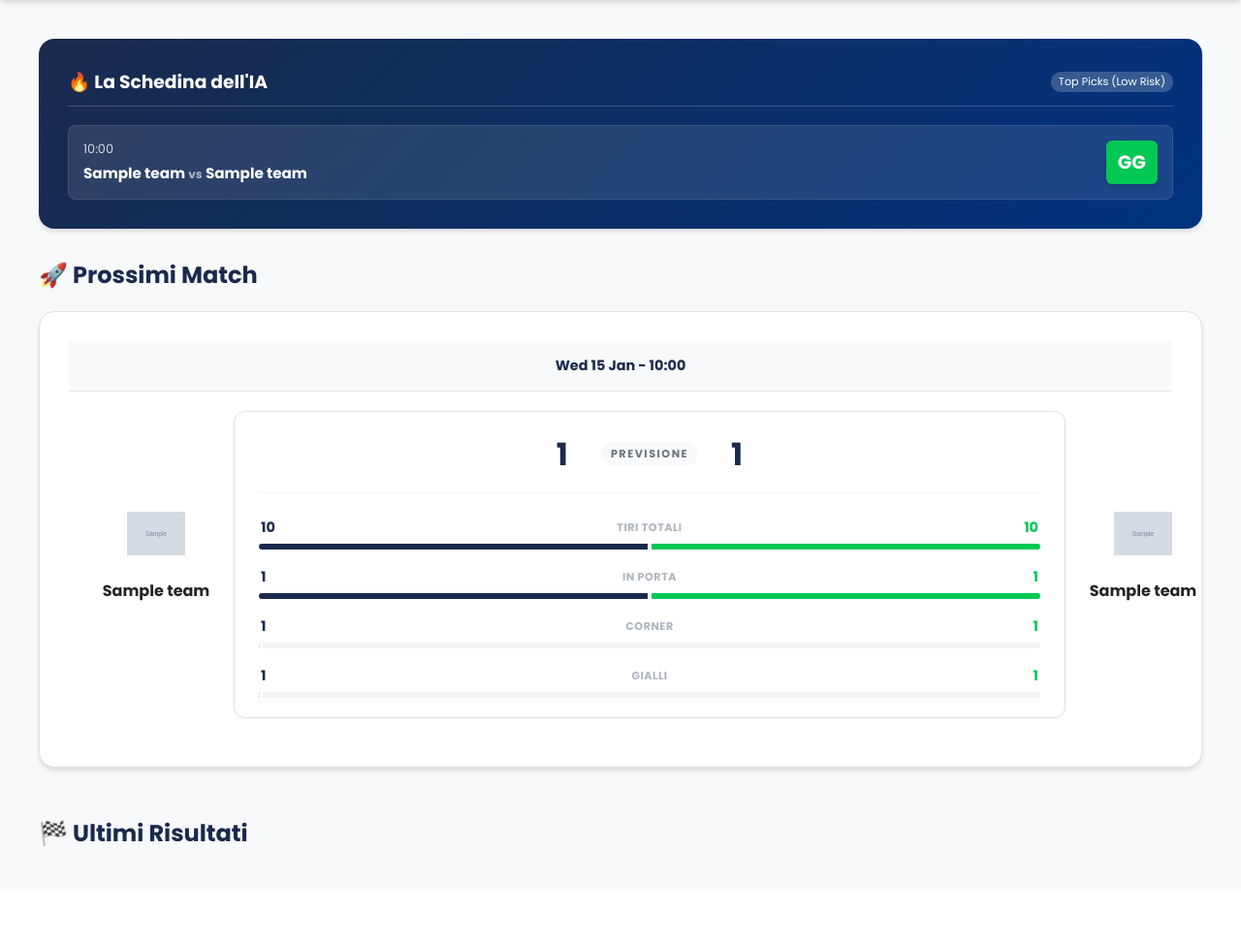
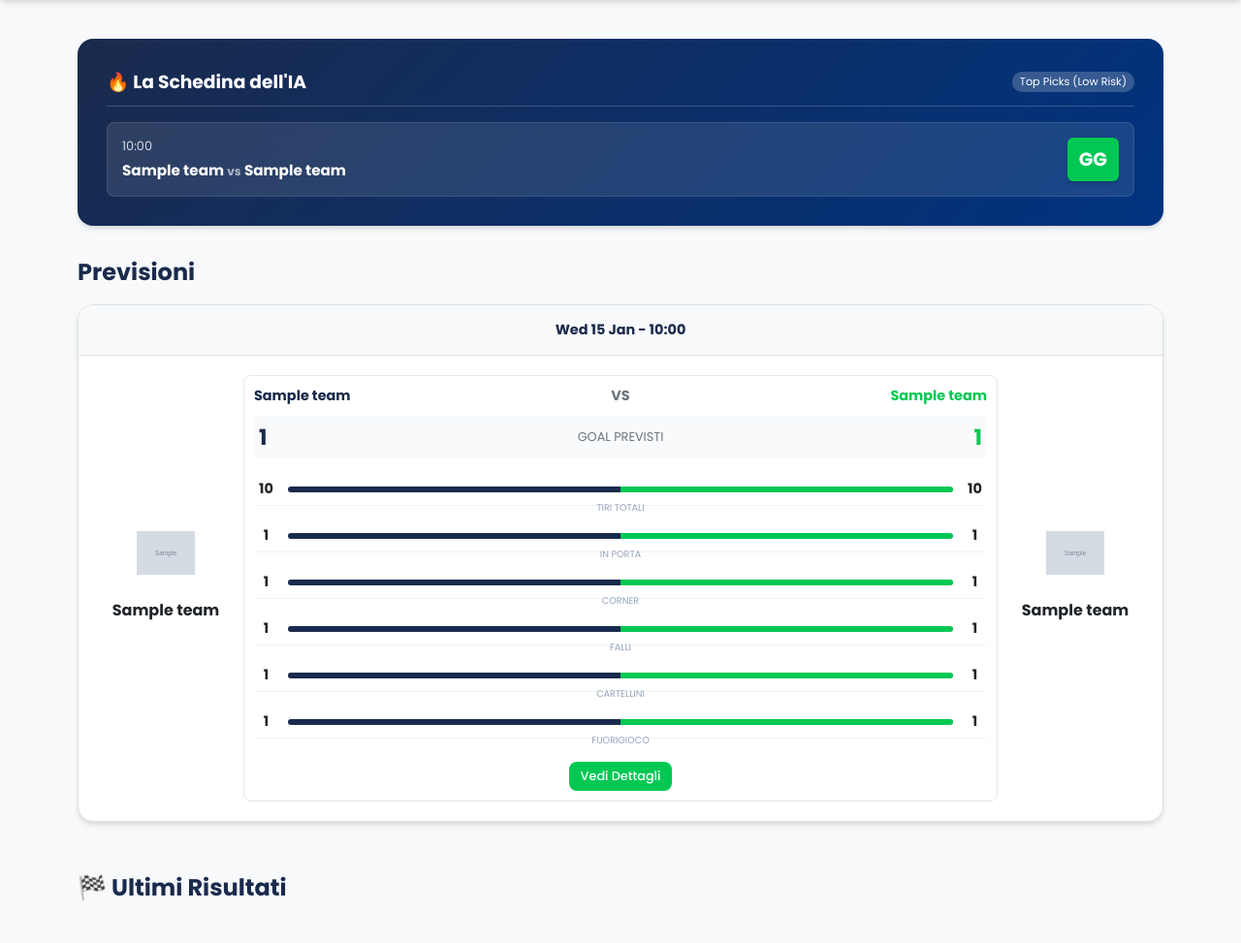
Before and after one commit to Ventus2202/VentusBet-Project, a Django app: page / in a window 1280 px wide. Shown: the part 80-1053 px from the top of the page at 97% size. Before the commit the page ends 954 px from the top, so only its background shows below. Run offline with Django 5.2, Linux system fonts and the light colour scheme; tables that the repository leaves empty hold one stand-in row (values such as "Sample post"); grey boxes marked "Sample" are stand-in pictures.

Commit message:
Improve dashboard UI and add components

```diff
--- a/predictors/templates/predictors/dashboard.html
+++ b/predictors/templates/predictors/dashboard.html
@@ -33,11 +33,11 @@
 
 <!-- SEZIONE 1: PARTITE FUTURE (PREVISIONI) -->
 <div style="margin-bottom: 50px;">
-    <h2>🚀 Prossimi Match</h2>
+    <h2>Previsioni</h2>
 
     {% for item in upcoming_matches %}
-    <div class="card match-card-link">
-        <a href="{% url 'match_detail' item.match.id %}" class="match-card-anchor"></a>
+    <div class="card match-card match-card-link">
+
         <div class="match-card-header">
             {{ item.match.date_time|date:"D d M - H:i" }}
         </div>
@@ -60,79 +60,102 @@
                 </div>
             </div>
 
-            <!-- Box Previsione Statistiche -->
+        <!-- Box Previsione Statistiche con BARRE -->
         {% if item.prediction %}
-            <div class="prediction-box">
+        <div style="background: white; border: 1px solid #e2e8f0; border-radius: 8px; padding: 10px; min-width: 300px; flex-grow: 1; margin: 0 20px;">
 
-                <div class="prediction-header">
-                    <div class="score-container">
-                        <span class="main-score home-score">{{ item.prediction.home_goals }}</span>
-                        <div class="score-label-group">
-                            <span class="vs-label">PREVISIONE</span>
-                        </div>
-                        <span class="main-score away-score">{{ item.prediction.away_goals }}</span>
-                    </div>
+            <!-- Intestazione Squadre -->
+            <div style="display: flex; justify-content: space-between; margin-bottom: 10px; font-size: 0.9em; font-weight: bold; color: var(--text-muted);">
+                <span style="color: var(--primary-color)">{{ item.match.home_team.short_name|default:"Casa" }}</span>
+                <span>VS</span>
+                <span style="color: var(--accent-color)">{{ item.match.away_team.short_name|default:"Ospite" }}</span>
             </div>
 
-                <div class="stats-bars-container">
-
-                    <div class="stat-unit">
-                        <div class="stat-top">
-                            <span class="stat-value">{{ item.prediction.home_total_shots }}</span>
-                            <span class="stat-name">TIRI TOTALI</span>
-                            <span class="stat-value">{{ item.prediction.away_total_shots }}</span>
-                        </div>
-                        <div class="progress-track">
-                            <div class="bar home-bar" style="flex-grow: {{ item.prediction.home_total_shots }};"></div>
-                            <div class="bar-separator"></div>
-                            <div class="bar away-bar" style="flex-grow: {{ item.prediction.away_total_shots }};"></div>
-                        </div>
+            <!-- GOAL (In grande) -->
+            <div style="display: flex; justify-content: space-between; align-items: center; margin-bottom: 15px; background: #f8fafc; padding: 5px; border-radius: 5px;">
+                <span style="font-size: 1.4em; font-weight: bold; color: var(--primary-color);">{{ item.prediction.home_goals }}</span>
+                <span style="font-size: 0.8em; color: var(--text-muted);">GOAL PREVISTI</span>
+                <span style="font-size: 1.4em; font-weight: bold; color: var(--accent-color);">{{ item.prediction.away_goals }}</span>
             </div>
 
-                    <div class="stat-unit">
-                        <div class="stat-top">
-                            <span class="stat-value">{{ item.prediction.home_shots_on_target }}</span>
-                            <span class="stat-name">IN PORTA</span>
-                            <span class="stat-value">{{ item.prediction.away_shots_on_target }}</span>
+            <!-- STATISTICHE CON BARRE -->
+            <!-- Helper: widthratio calcola la percentuale: (valore / totale) * 100 -->
+
+            <!-- Tiri Totali -->
+            <div class="stat-row">
+                <div class="stat-val">{{ item.prediction.home_total_shots }}</div>
+                <div class="stat-bar-container">
+                    <div class="stat-bar-home" style="width: {% widthratio item.prediction.home_total_shots item.prediction.home_total_shots|add:item.prediction.away_total_shots 100 %}%;"></div>
+                    <div class="stat-bar-away" style="flex-grow: 1;"></div>
                 </div>
-                        <div class="progress-track">
-                            <div class="bar home-bar" style="flex-grow: {{ item.prediction.home_shots_on_target }};"></div>
-                            <div class="bar-separator"></div>
-                            <div class="bar away-bar" style="flex-grow: {{ item.prediction.away_shots_on_target }};"></div>
+                <div class="stat-val">{{ item.prediction.away_total_shots }}</div>
             </div>
+            <div style="text-align: center; font-size: 0.6em; color: #94a3b8; margin-top: -5px; margin-bottom: 5px;">TIRI TOTALI</div>
+
+            <!-- Tiri in Porta -->
+            <div class="stat-row">
+                <div class="stat-val">{{ item.prediction.home_shots_on_target }}</div>
+                <div class="stat-bar-container">
+                    <div class="stat-bar-home" style="width: {% widthratio item.prediction.home_shots_on_target item.prediction.home_shots_on_target|add:item.prediction.away_shots_on_target 100 %}%;"></div>
+                    <div class="stat-bar-away" style="flex-grow: 1;"></div>
                 </div>
+                <div class="stat-val">{{ item.prediction.away_shots_on_target }}</div>
+            </div>
+            <div style="text-align: center; font-size: 0.6em; color: #94a3b8; margin-top: -5px; margin-bottom: 5px;">IN PORTA</div>
 
-                    <div class="stat-unit">
-                        <div class="stat-top">
-                            <span class="stat-value">{{ item.prediction.home_corners }}</span>
-                            <span class="stat-name">CORNER</span>
-                            <span class="stat-value">{{ item.prediction.away_corners }}</span>
+            <!-- Corner -->
+            <div class="stat-row">
+                <div class="stat-val">{{ item.prediction.home_corners }}</div>
+                <div class="stat-bar-container">
+                    <div class="stat-bar-home" style="width: {% widthratio item.prediction.home_corners item.prediction.home_corners|add:item.prediction.away_corners 100 %}%;"></div>
+                    <div class="stat-bar-away" style="flex-grow: 1;"></div>
                 </div>
-                        <div class="progress-track">
-                            <div class="bar home-bar" style="flex-grow: {{ item.prediction.home_corners|add:'0.1' }};"></div>
-                            <div class="bar-separator"></div>
-                            <div class="bar away-bar" style="flex-grow: {{ item.prediction.away_corners|add:'0.1' }};"></div>
+                <div class="stat-val">{{ item.prediction.away_corners }}</div>
             </div>
+            <div style="text-align: center; font-size: 0.6em; color: #94a3b8; margin-top: -5px; margin-bottom: 5px;">CORNER</div>
+
+            <!-- Falli (Inverso: meno è meglio, ma visivamente usiamo lo stesso standard) -->
+            <div class="stat-row">
+                <div class="stat-val">{{ item.prediction.home_fouls }}</div>
+                <div class="stat-bar-container">
+                    <div class="stat-bar-home" style="width: {% widthratio item.prediction.home_fouls item.prediction.home_fouls|add:item.prediction.away_fouls 100 %}%;"></div>
+                    <div class="stat-bar-away" style="flex-grow: 1;"></div>
                 </div>
+                <div class="stat-val">{{ item.prediction.away_fouls }}</div>
+            </div>
+            <div style="text-align: center; font-size: 0.6em; color: #94a3b8; margin-top: -5px; margin-bottom: 5px;">FALLI</div>
 
-                    <div class="stat-unit">
-                        <div class="stat-top">
-                            <span class="stat-value">{{ item.prediction.home_yellow_cards }}</span>
-                            <span class="stat-name">GIALLI</span>
-                            <span class="stat-value">{{ item.prediction.away_yellow_cards }}</span>
+            <!-- Cartellini -->
+            <div class="stat-row">
+                <div class="stat-val">{{ item.prediction.home_yellow_cards }}</div>
+                <div class="stat-bar-container">
+                    <div class="stat-bar-home" style="width: {% widthratio item.prediction.home_yellow_cards item.prediction.home_yellow_cards|add:item.prediction.away_yellow_cards 100 %}%;"></div>
+                    <div class="stat-bar-away" style="flex-grow: 1;"></div>
                 </div>
-                        <div class="progress-track">
-                            <div class="bar home-bar" style="flex-grow: {{ item.prediction.home_yellow_cards|add:'0.1' }};"></div>
-                            <div class="bar-separator"></div>
-                            <div class="bar away-bar" style="flex-grow: {{ item.prediction.away_yellow_cards|add:'0.1' }};"></div>
+                <div class="stat-val">{{ item.prediction.away_yellow_cards }}</div>
             </div>
+            <div style="text-align: center; font-size: 0.6em; color: #94a3b8; margin-top: -5px; margin-bottom: 5px;">CARTELLINI</div>
+
+            <!-- Fuorigioco -->
+            <div class="stat-row">
+                <div class="stat-val">{{ item.prediction.home_offsides }}</div>
+                <div class="stat-bar-container">
+                    <div class="stat-bar-home" style="width: {% widthratio item.prediction.home_offsides item.prediction.home_offsides|add:item.prediction.away_offsides 100 %}%;"></div>
+                    <div class="stat-bar-away" style="flex-grow: 1;"></div>
+                </div>
+                <div class="stat-val">{{ item.prediction.away_offsides }}</div>
+            </div>
+            <div style="text-align: center; font-size: 0.6em; color: #94a3b8; margin-top: -5px; margin-bottom: 5px;">FUORIGIOCO</div>
+
+            <div style="text-align: center; margin-top: 15px;">
+                <a href="{% url 'match_detail' item.match.id %}" class="btn" style="padding: 6px 12px; font-size: 0.8em;">Vedi Dettagli</a>
             </div>
 
         </div>
-            </div>
         {% else %}
-            <div class="prediction-placeholder">
-                <small>ANALISI IN CORSO...</small>
+        <div style="text-align: center; padding: 15px; opacity: 0.5;">
+            <div style="font-size: 1.5em;">⌛</div>
+            <small>In attesa...</small>
         </div>
         {% endif %}
 
--- a/static/css/style.css
+++ b/static/css/style.css
@@ -1,3 +1,9 @@
+*,
+*::before,
+*::after {
+    box-sizing: border-box;
+}
+
 :root {
     /* --- Premium Palette --- */
     --primary-color: #1a2a4c;    /* Deep, rich navy blue */
@@ -137,6 +143,7 @@
 h1, h2, h3 {
     color: var(--primary-color);
     font-weight: 700;
+    margin: 0 0 1rem 0;
 }
 
 .btn {
@@ -184,8 +191,8 @@
     transition: transform 0.3s ease, box-shadow 0.3s ease;
 }
 .match-card-link:hover {
-    transform: translateY(-5px);
-    box-shadow: var(--shadow-lg);
+    /* transform: translateY(-5px); */
+    /* box-shadow: var(--shadow-lg); */
 }
 
 .match-card-anchor {
@@ -217,6 +224,7 @@
     width: 120px;
     position: relative;
     z-index: 2; /* Ensures team links are clickable above the main anchor */
+    padding-bottom: 10px;
 }
 
 .team-link {
@@ -230,6 +238,11 @@
     width: 60px;
     object-fit: contain;
     margin: 0 auto 10px;
+    transition: transform 0.3s ease; /* Added for smooth animation */
+}
+
+.team-logo:hover {
+    transform: scale(1.1); /* Zoom effect on hover */
 }
 
 .logo-placeholder {
@@ -284,7 +297,7 @@
 
 
 /* Form indicators */
-.form-container { display: flex; justify-content: center; gap: 5px; margin-top: 10px; }
+.form-container { display: flex; justify-content: center; gap: 3px; margin-top: 10px; }
 .form-dot { width: 12px; height: 12px; border-radius: 50%; display: inline-block; }
 .form-W { background-color: var(--success); }
 .form-D { background-color: #adb5bd; }
@@ -522,3 +535,50 @@
         font-size: 1.6rem;
     }
 }
+
+/* --- BARRE STATISTICHE DASHBOARD --- */
+.stat-row {
+    display: flex;
+    align-items: center;
+    justify-content: space-between;
+    padding: 6px 0;
+    border-bottom: 1px solid #f1f5f9;
+}
+
+.stat-val {
+    width: 25px;
+    text-align: center;
+    font-weight: bold;
+    font-size: 0.9em;
+    z-index: 2; /* Sopra la barra */
+}
+
+.stat-bar-container {
+    flex-grow: 1;
+    display: flex;
+    align-items: center;
+    height: 6px;
+    background-color: #e2e8f0;
+    border-radius: 3px;
+    margin: 0 10px;
+    overflow: hidden;
+    position: relative;
+}
+
+/* La barra si divide in due: sinistra (Casa) e destra (Ospite) */
+.stat-bar-home {
+    height: 100%;
+    background-color: var(--primary-color); /* Blu */
+}
+.stat-bar-away {
+    height: 100%;
+    background-color: var(--accent-color); /* Verde */
+}
+
+.stat-label {
+    font-size: 0.7em;
+    color: var(--text-muted);
+    text-transform: uppercase;
+    width: 60px;
+    text-align: center;
+}
```
Also changed, not shown: predictors/templates/predictors/components/prediction_card.html (added, +46 -0 lines), predictors/templates/predictors/components/stat_bar.html (added, +12 -0 lines). Lines whose indentation alone changed are shown as unchanged.
